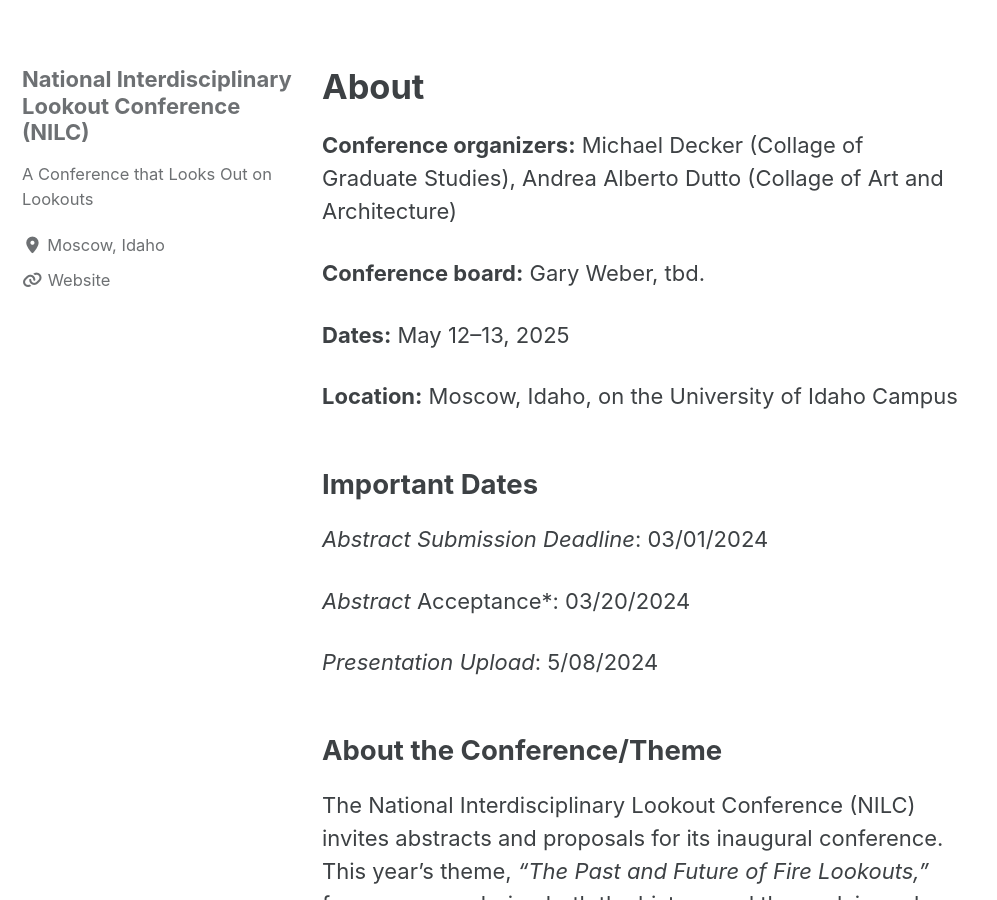
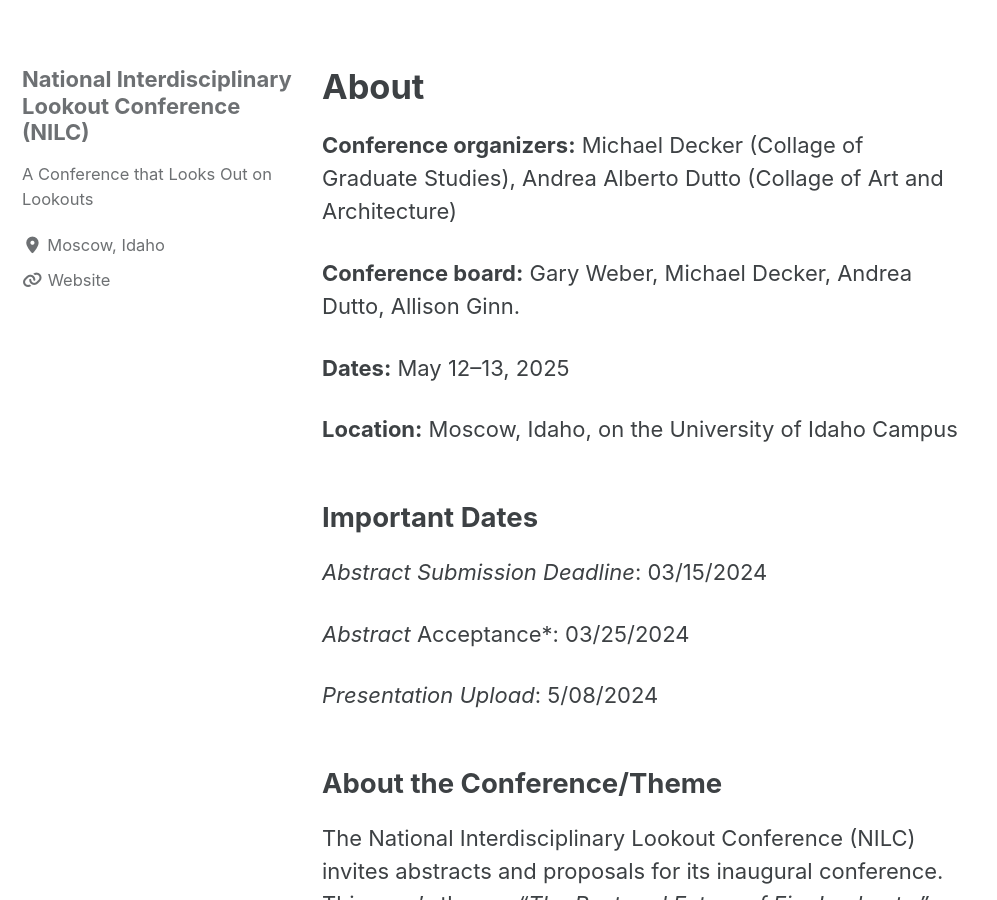
Before and after one commit to lookoutconference/lookoutconference.github.io, a Jekyll site: the page built from pages/about.md, in a window 1280 px wide and 900 px high, scrolled down 379 px. Shown: the whole window, without its empty margins (0-997 px from the left). Built offline with Jekyll 4.4.1, drawn with Linux system fonts in a browser that asks for light colours; cached includes are drawn as plain includes; our own code applies the rules of GitHub Pages for plain Markdown files.

Commit message:
Update about.md

```diff
--- a/pages/about.md
+++ b/pages/about.md
@@ -12,7 +12,7 @@
 
 **Conference organizers:** Michael Decker (Collage of Graduate Studies), Andrea Alberto Dutto (Collage of Art and Architecture)
 
-**Conference board:** Gary Weber, tbd.
+**Conference board:** Gary Weber, Michael Decker, Andrea Dutto, Allison Ginn.
 
 **Dates:** May 12–13, 2025
 
@@ -21,9 +21,9 @@
 
 ## **Important Dates**
 
-*Abstract Submission Deadline*: 03/01/2024
+*Abstract Submission Deadline*: 03/15/2024
 
-*Abstract* Acceptance\*: 03/20/2024
+*Abstract* Acceptance\*: 03/25/2024
 
 *Presentation Upload*: 5/08/2024
 
```
